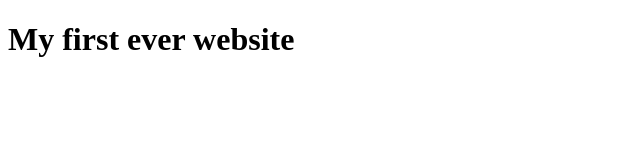
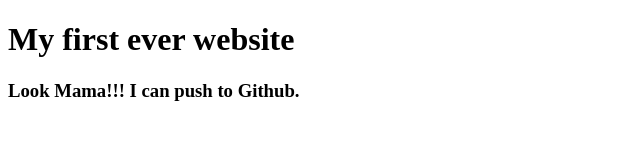
Before and after one commit to DepressedPotatok/my-first-website, a plain HTML site: page index.html in a window 1280 px wide. Shown: the whole page, without its empty margins (0-640 px from the left). Drawn offline with Linux system fonts and the light colour scheme.

Commit message:
Learned github

```diff
--- a/index.html
+++ b/index.html
@@ -8,5 +8,6 @@
 </head>
 <body>
     <h1>My first ever website</h1>
+    <h3>Look Mama!!! I can push to Github.</h3>
 </body>
 </html>
```
